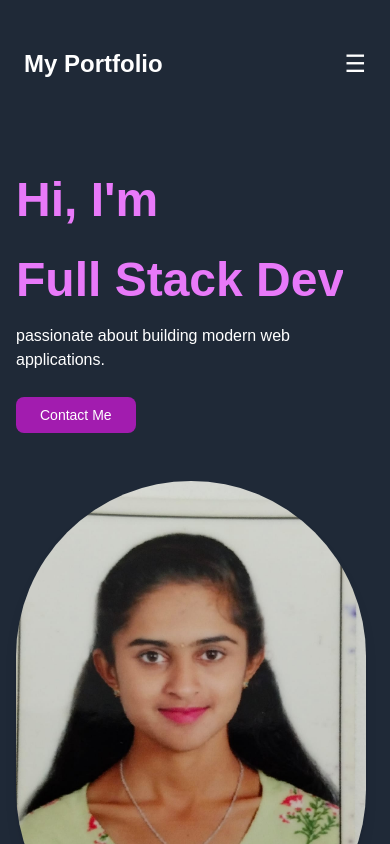
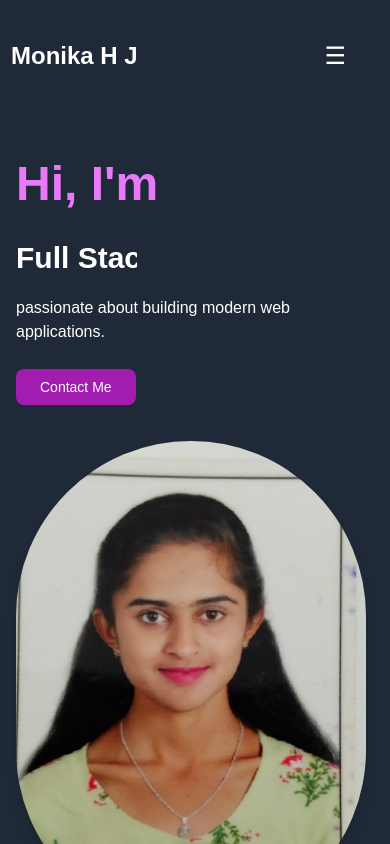
Before and after one commit to MonikaDevHJ/MonikaHJ_Portfolio, a Next.js app: page / in a window 390 px wide. Shown: the top 844 px of the page. Built offline with nearby package versions, Linux system fonts and the light colour scheme.

Commit message:
Home Page is Complete

```diff
--- a/src/components/Home.tsx
+++ b/src/components/Home.tsx
@@ -4,11 +4,11 @@ import Image from "next/image";
 
 const Home = () => {
   return (
-    <section className="flex flex-col md:flex-row items-center justify-between gap-4 md:gap-52 lg:gap-96 px-4 md:px-5 lg:px-20 py-12 bg-gray-800 text-white animate-fade-in">
+    <section className="flex flex-col md:flex-row items-center justify-between gap-1 md:gap-52 lg:gap-96 px-4 md:px-5 lg:px-20 py-12 bg-gray-800 text-white animate-fade-in">
       {/* Left Side (Text Content) */}
-      <div className="w-full md:w-1/2 text-2xl animate-slide-left">
+      <div className="w-full md:w-1/2 text-2xl animate-slide-left   ">
         <p className="text-5xl md:text-6xl lg:text-7xl font-semibold mb-4 text-fuchsia-400">Hi, I'm</p>
-        <p className="text-5xl md:text-6xl lg:text-7xl font-semibold mb-4 text-fuchsia-400 mt-8 whitespace-nowrap overflow-hidden border-r-4 border-white animate-typing">
+        <p className="text-3xl md:text-5xl lg:text-5xl font-semibold mb-4 text-white mt-8 whitespace-nowrap overflow-hidden border-r-4 border-white animate-typing  w-full ">
           Full Stack Developer
         </p>
         <p className="text-base md:text-lg lg:text-xl mb-6 mt-5">
@@ -20,7 +20,7 @@ const Home = () => {
       </div>
 
       {/* Right Side (Image) */}
-      <div className="w-full md:w-1/2 mt-8 md:mt-0 animate-zoom-in">
+      <div className="w-full md:w-1/2 mt-8 md:mt-0 animate-zoom-in ">
         <Image
           src={Monika}
           alt="Monika"
--- a/src/components/Navbar.tsx
+++ b/src/components/Navbar.tsx
@@ -9,10 +9,10 @@ const Navbar = () => {
   };
 
   return (
-    <nav className="bg-gray-800 text-white px-6 py-12 p-4">
+    <nav className="bg-gray-800 text-white px-11 py-10">
   <div className="max-w-7xl mx-auto flex justify-between items-center">
     {/* Logo */}
-        <div className="text-2xl font-semibold">My Portfolio</div>
+    <div className="text-2xl font-semibold ml-[-33px] ">Monika H J</div>
 
     {/* Desktop Menu */}
     <div className="hidden md:flex space-x-6">
@@ -38,6 +38,7 @@ const Navbar = () => {
     </div>
   </div>
 </nav>
+
   );
 };
 
--- a/tailwind.config.ts
+++ b/tailwind.config.ts
@@ -15,7 +15,7 @@ export default {
         'slide-right': 'slideRight 1s ease-out',
         'zoom-in': 'zoomIn 0.8s ease-out',
         'bounce-in': 'bounceIn 0.6s ease-out',
-        'typing': 'typing 6s steps(40) infinite, blink 1.5s step-end infinite', // Adjusted steps
+        'typing': 'typing 4s steps(20, end) infinite, blink 1.5s step-end infinite', // Adjusted steps
       },
       keyframes: {
         fadeIn: {
```
Lines whose indentation alone changed are shown as unchanged.
